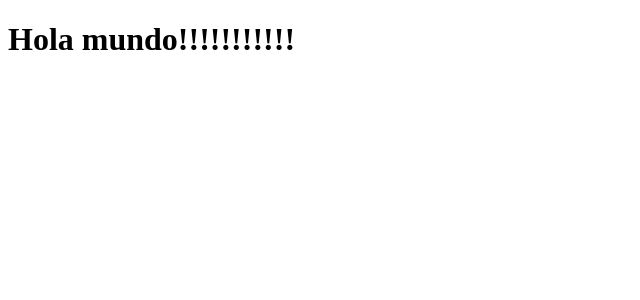
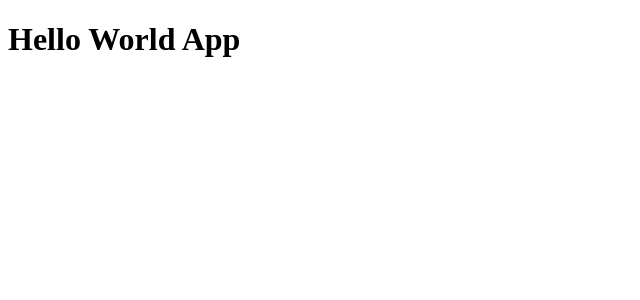
Before and after one commit to Demian-1/counterReact, a React (Vite) app: page / in a window 1280 px wide. Shown: the top 300 px of the page, without its empty margins (0-640 px from the left). Built offline with nearby package versions, Linux system fonts and the light colour scheme.

Commit message:
primer componente

```diff
--- /dev/null
+++ b/src/HelloWorldApp.jsx
@@ -0,0 +1,16 @@
+// Nuestro primer componente de a devis
+
+// function App() {
+//     return (<h1>Hola mundo!!</h1>);
+// };
+
+// export default App;
+
+// Functional component, componente basado en funciones
+
+// rafc:
+export const HelloWorldApp = () => {
+  return (
+    <h1>Hello World App</h1>
+  )
+}
--- a/src/main.jsx
+++ b/src/main.jsx
@@ -1,13 +1,12 @@
 import React from 'react';
 import ReactDOM from 'react-dom/client';
+// HelloWorldApp:
+import { HelloWorldApp } from './HelloWorldApp';
 
-function App() {
-    // document.createElement...
-    return (<h1>Hola mundo!!!!!!!!!!!</h1>);
-};
+// Esto es nuestro punto de entrada:
 
 ReactDOM.createRoot( document.getElementById('root') ).render(
     <React.StrictMode>
-        <App></App>
+        <HelloWorldApp />
     </React.StrictMode>
 )
```
